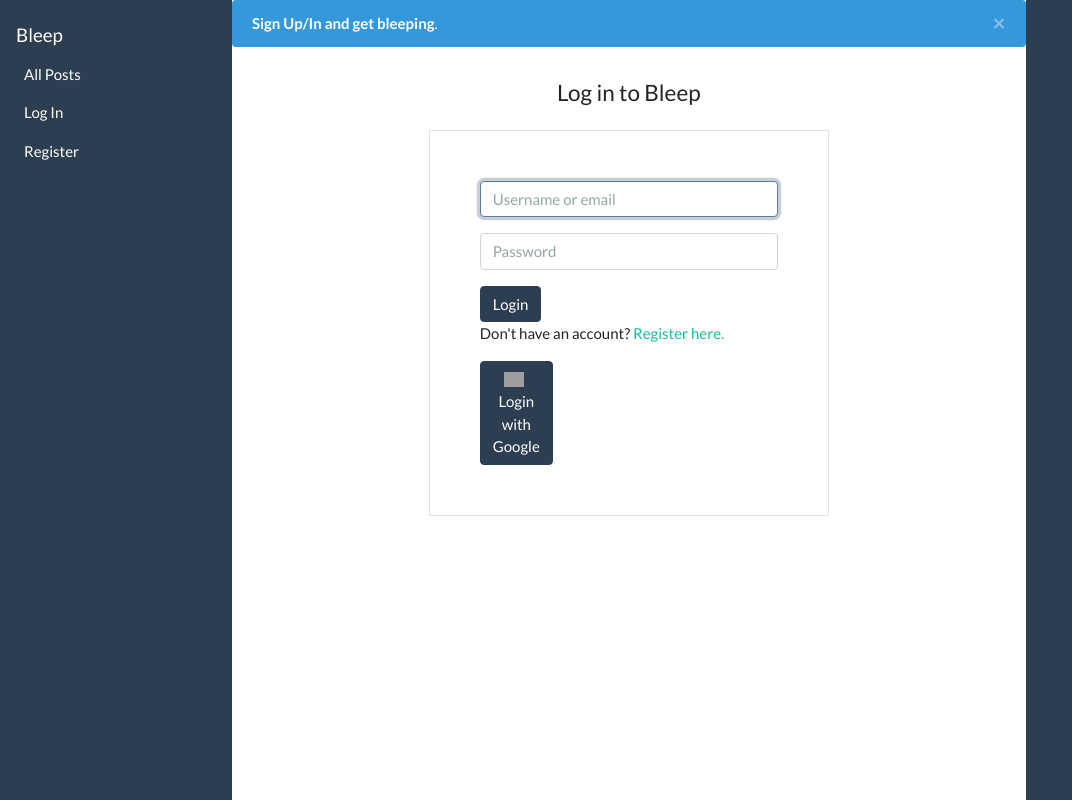
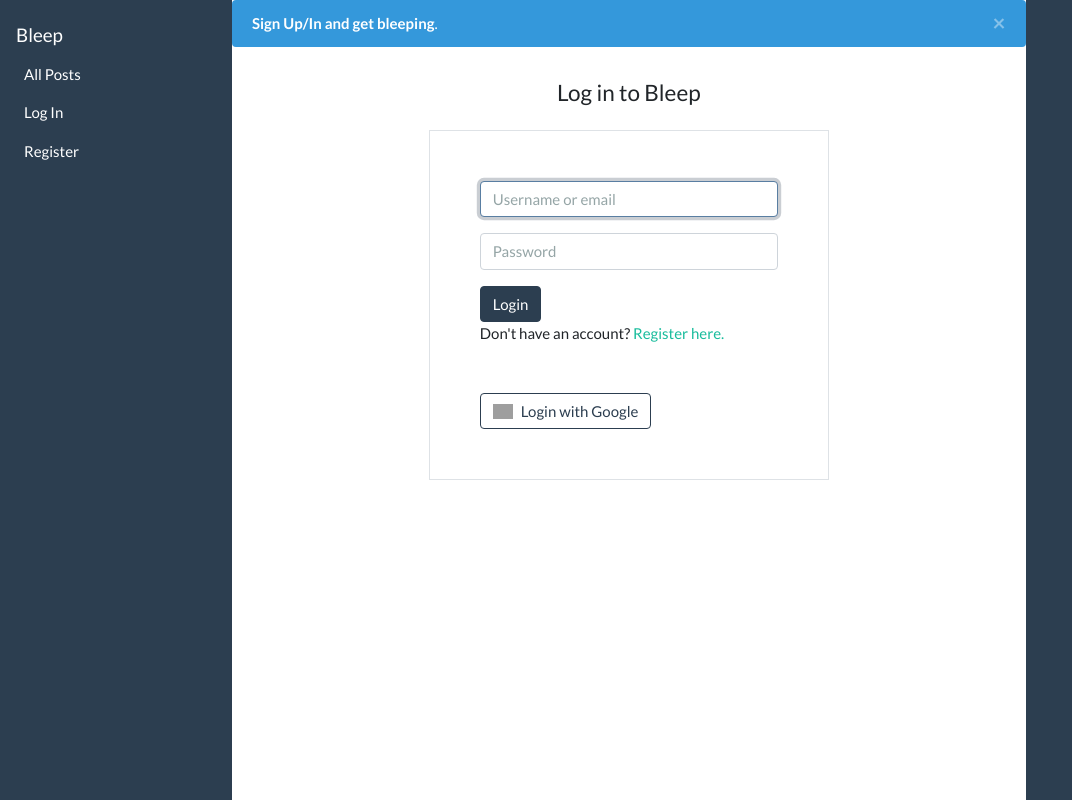
Before and after one commit to Thompsonmina/bleeps, a Django app: page /login in a window 1280 px wide. Shown: the whole page, without its empty margins (0-1072 px from the left). Run offline with Django 3.2, Linux system fonts and the light colour scheme; data that the repository does not hold is empty; some libraries are stand-ins or nearby versions; grey boxes are pictures that could not be loaded.

Commit message:
test branch on prod

```diff
--- a/network/templates/network/login.html
+++ b/network/templates/network/login.html
@@ -32,9 +32,9 @@
                 Don't have an account? <a href="{% url 'register' %}">Register here.</a>
             </div>
 
-            <div class="row mt-3">
-              <div class="col-md-3">
-                <a class="btn btn-primary" href="/accounts/google/login/?process=login" role="button" style="text-transform:none">
+            <div class="row mt-5 mb-0">
+              <div class="col">
+                <a class="btn btn-outline-primary" href="/accounts/google/login/?process=login" role="button" style="text-transform:none">
                   <img width="20px" style="margin-bottom:3px; margin-right:5px" alt="Google sign-in" src="https://upload.wikimedia.org/wikipedia/commons/thumb/5/53/Google_%22G%22_Logo.svg/512px-Google_%22G%22_Logo.svg.png" />
                   Login with Google
                 </a>
--- a/project4/settings.py
+++ b/project4/settings.py
@@ -27,7 +27,7 @@
 SECRET_KEY = config("SECRET_KEY", default='bgv@sw^mtg=v554by#xig9&cxhpg(x!_1vl+ms1ws3p)943e')
 
 # SECURITY WARNING: don't run with debug turned on in production!
-DEBUG = config("DEBUG", default='FALSE', cast=bool)
+DEBUG = config("DEBUG", default='TRUE', cast=bool)
 
 ALLOWED_HOSTS = ['0.0.0.0', 'localhost', 'bleeps.herokuapp.com']
 
```
